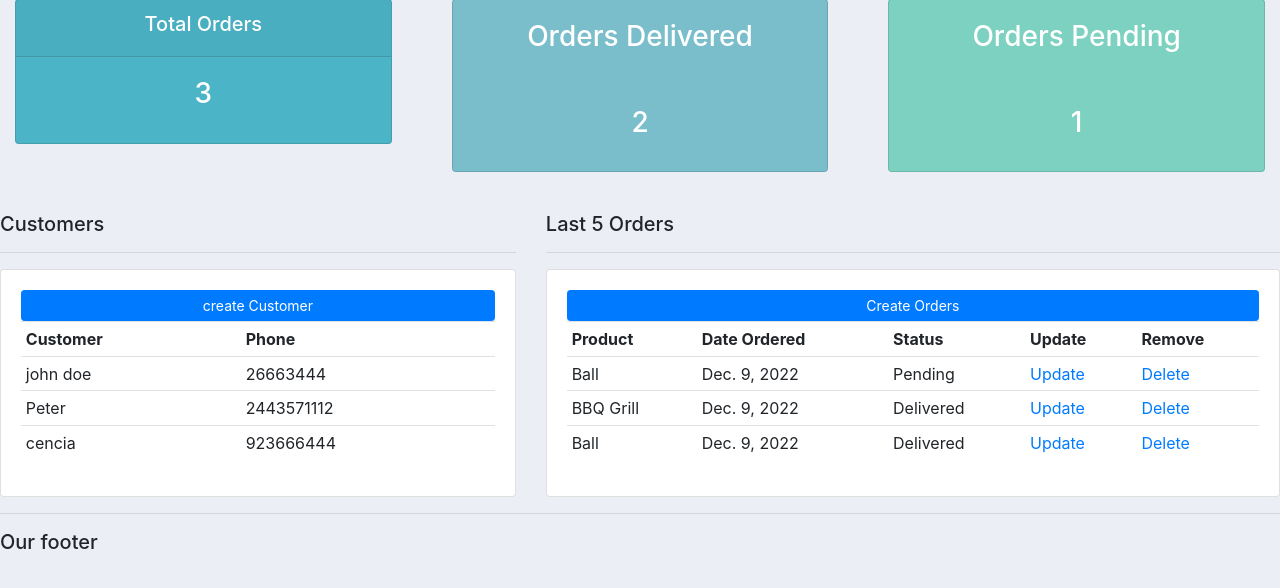
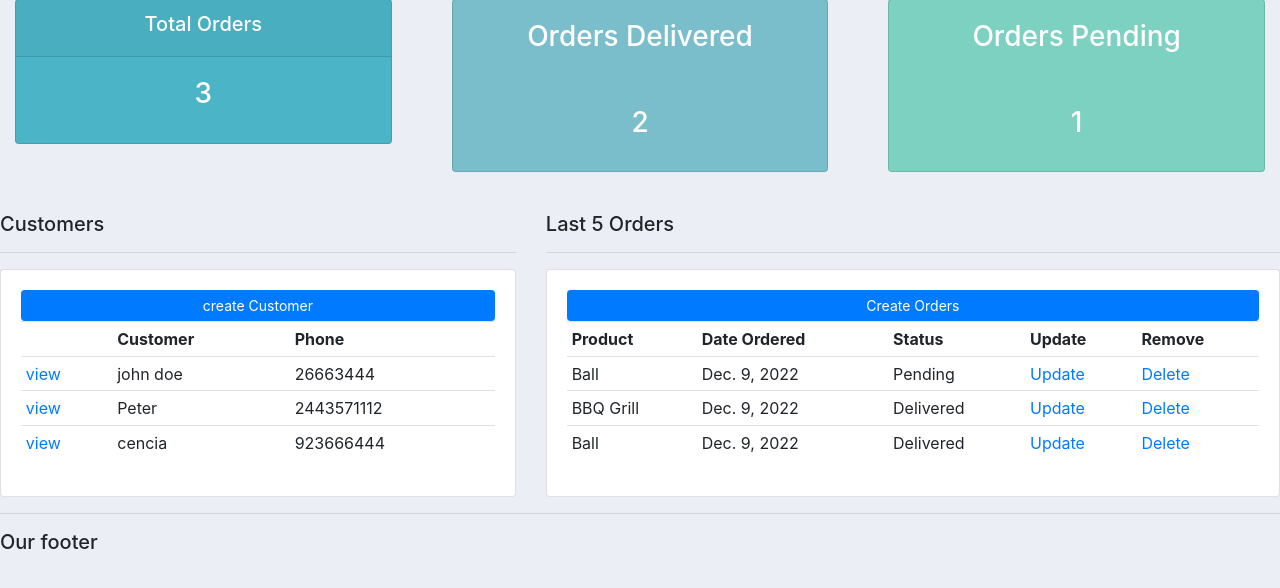
Before and after one commit to Cencious/CRM-app, a Django app: page / in a window 1280 px wide. Shown: the part 191-779 px from the top of the page. Run offline with Django 4.2, Linux system fonts and the light colour scheme; data comes from the database, SQL or seed files in the repository; some libraries are stand-ins or nearby versions.

Commit message:
create dynamic links to customer page

```diff
--- a/accounts/templates/accounts/dashboard.html
+++ b/accounts/templates/accounts/dashboard.html
@@ -12,12 +12,13 @@
             <a class="btn btn-primary btn-sm btn-block" href="">create Customer</a>
             <table class="table table-sm">
                 <tr>
-
+                    <th></th>
                     <th>Customer</th>
                     <th>Phone</th>
                 </tr>
                 {% for customer in customers%}
                 <tr>
+                    <td><a href="{% url 'customer' customer.id %}">view</a></td>
                     <td>{{customer.name}} </td>
                     <td>{{customer.phone}} </td>
                 </tr>
```
